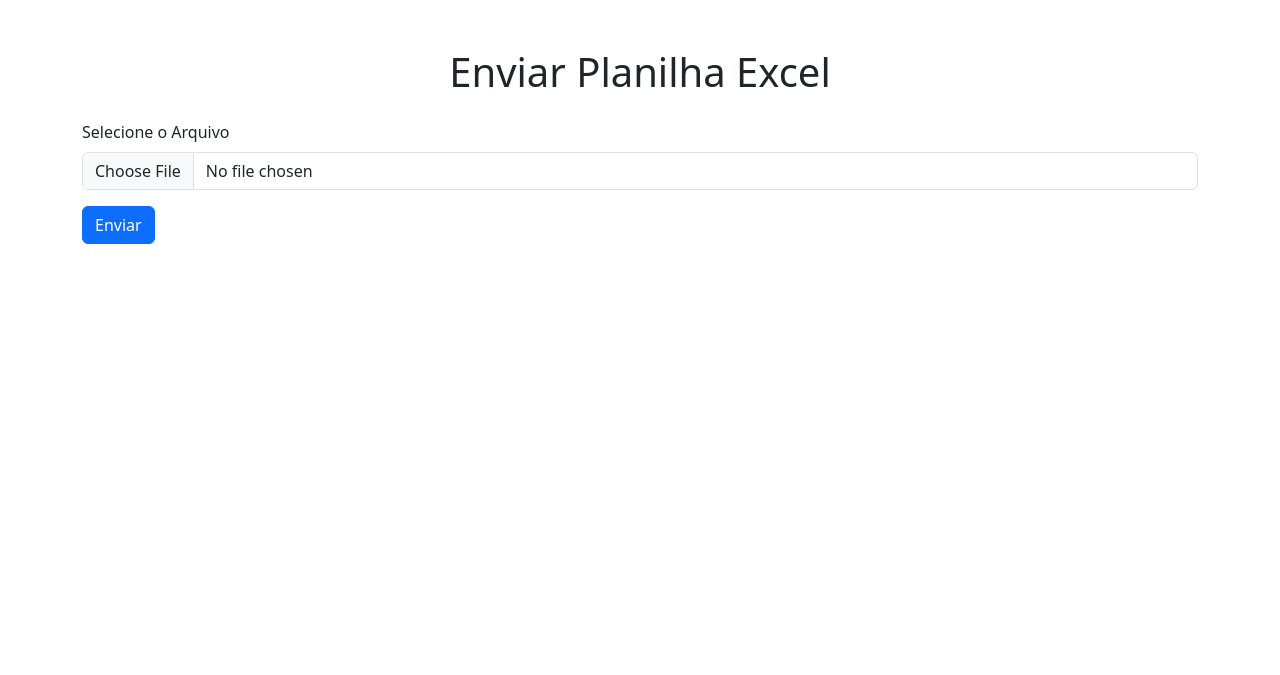
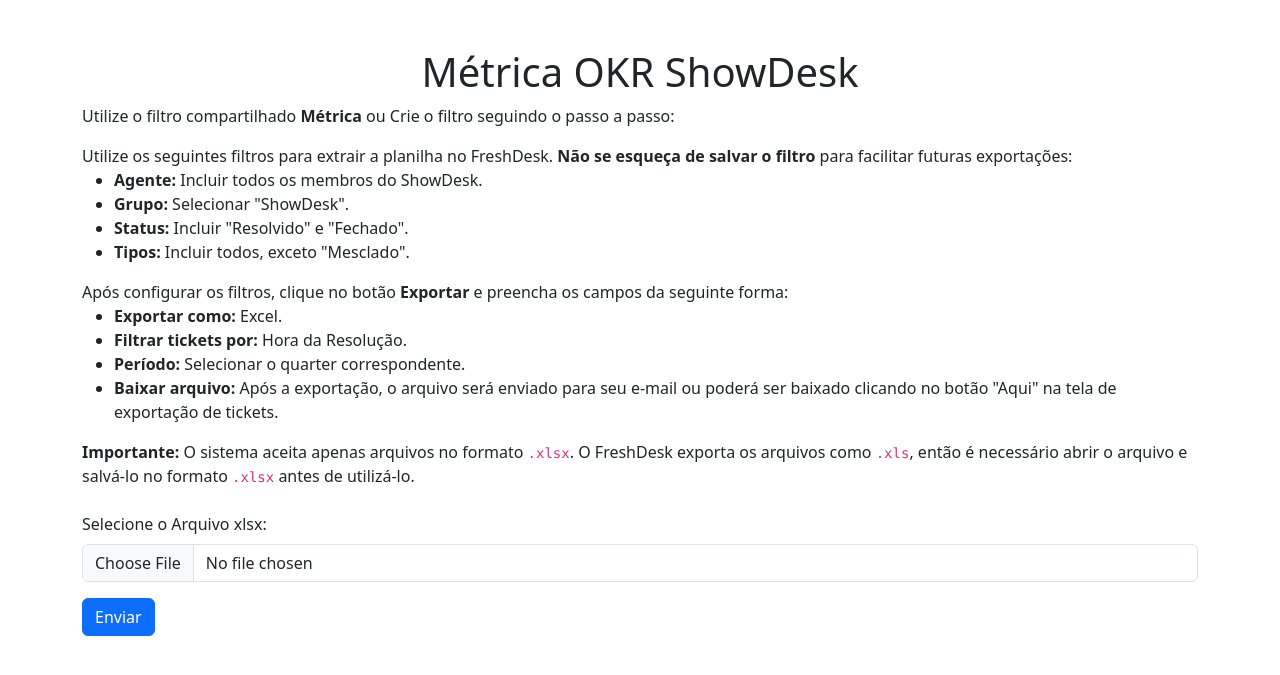
Before and after one commit to p21gabrielvictor/metricaShowDesk, a Flask app: page / in a window 1280 px wide. Shown: the top 675 px of the page. Run offline with Flask 3, Linux system fonts and the light colour scheme; some libraries are stand-ins or nearby versions.

Commit message:
Atualização 05_03

```diff
--- a/templates/upload.html
+++ b/templates/upload.html
@@ -8,10 +8,37 @@
 </head>
 <body>
     <div class="container">
-        <h1 class="text-center mt-5">Enviar Planilha Excel</h1>
+        <h1 class="text-center mt-5">Métrica OKR ShowDesk</h1>
+
+        <div>
+            <label>
+                <p>Utilize o filtro compartilhado <strong>Métrica</strong> ou Crie o filtro seguindo o passo a passo:</p>
+                Utilize os seguintes filtros para extrair a planilha no FreshDesk.
+                <strong>Não se esqueça de salvar o filtro</strong> para facilitar futuras exportações:
+            </label>
+            <ul>
+                <li><strong>Agente:</strong> Incluir todos os membros do ShowDesk.</li>
+                <li><strong>Grupo:</strong> Selecionar "ShowDesk".</li>
+                <li><strong>Status:</strong> Incluir "Resolvido" e "Fechado".</li>
+                <li><strong>Tipos:</strong> Incluir todos, exceto "Mesclado".</li>
+            </ul>
+
+            <label>
+                Após configurar os filtros, clique no botão <strong>Exportar</strong> e preencha os campos da seguinte forma:
+            </label>
+            <ul>
+                <li><strong>Exportar como:</strong> Excel.</li>
+                <li><strong>Filtrar tickets por:</strong> Hora da Resolução.</li>
+                <li><strong>Período:</strong> Selecionar o quarter correspondente.</li>
+                <li><strong>Baixar arquivo:</strong> Após a exportação, o arquivo será enviado para seu e-mail ou poderá ser baixado clicando no botão "Aqui" na tela de exportação de tickets.</li>
+            </ul>
+
+            <p><strong>Importante:</strong> O sistema aceita apenas arquivos no formato <code>.xlsx</code>.
+            O FreshDesk exporta os arquivos como <code>.xls</code>, então é necessário abrir o arquivo e salvá-lo no formato <code>.xlsx</code> antes de utilizá-lo.</p>
+        </div>
         <form method="POST" enctype="multipart/form-data" class="mt-4">
             <div class="mb-3">
-                <label for="file" class="form-label">Selecione o Arquivo</label>
+                <label for="file" class="form-label">Selecione o Arquivo xlsx:</label>
                 <input type="file" class="form-control" id="file" name="file" required>
             </div>
             <button type="submit" class="btn btn-primary">Enviar</button>
```
Also changed, not shown: templates/result.html (+8 -9 lines), 3 other files.
